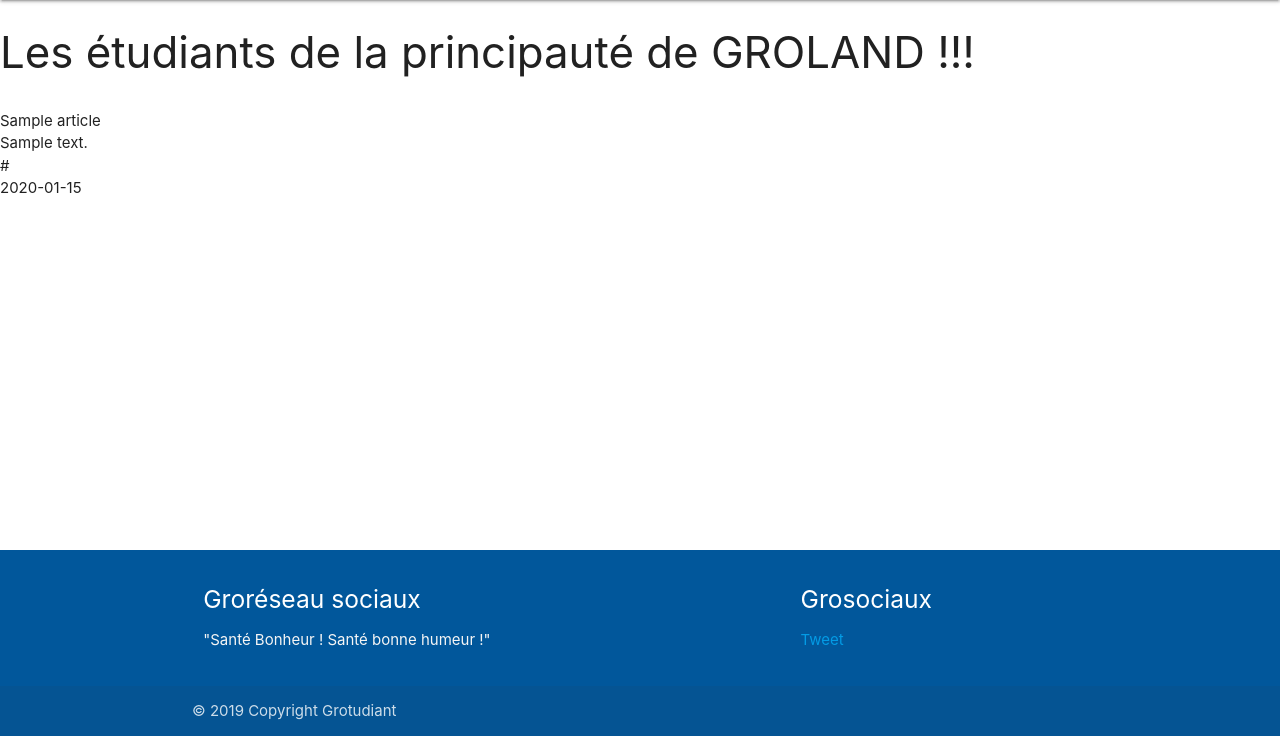
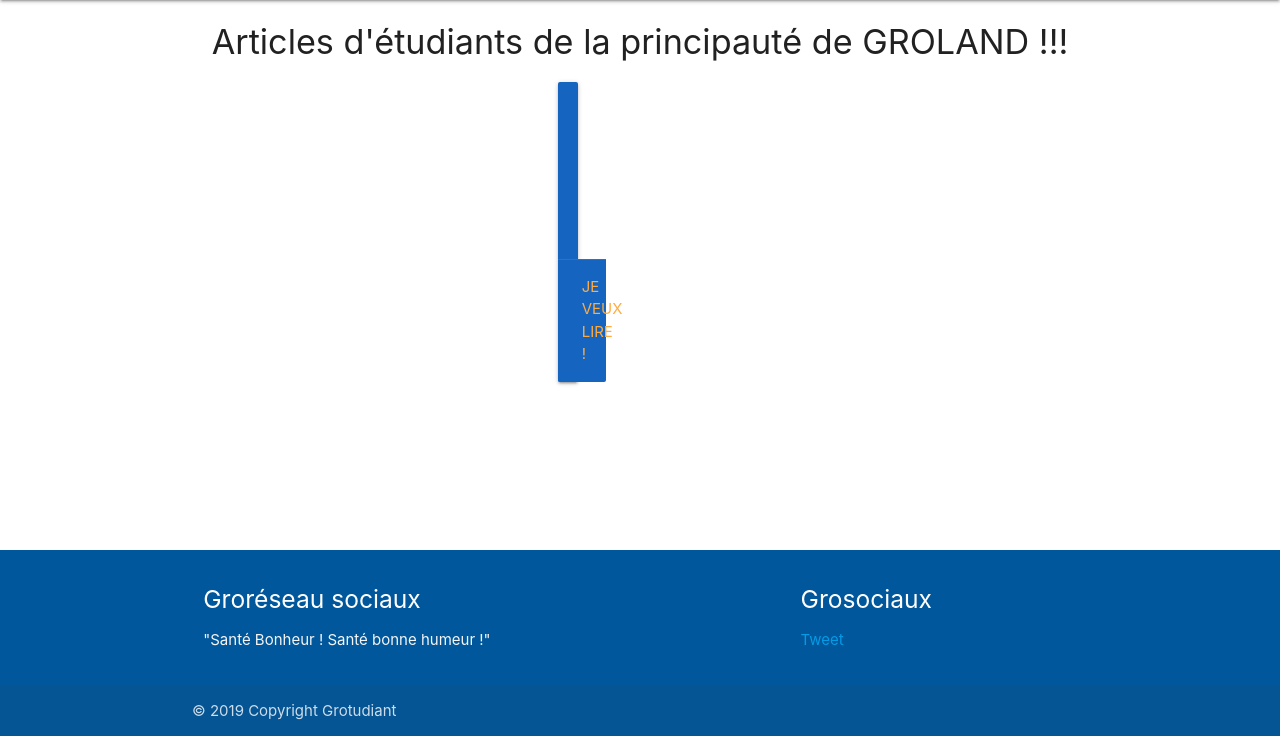
Before and after one commit to CedricDurand/grotudiant, a Symfony app: template templates/blog/index.html.twig in a window 1280 px wide. Shown: the part 64-800 px from the top of the page. Run offline with Twig, Linux system fonts and the light colour scheme; the template is opened without the code that fills it: most values are stand-ins (such as "Sample title", 1, 10 or a date in 2020); some libraries are stand-ins or nearby versions.

Commit message:
Début de la mise en place de la page index.

```diff
--- a/templates/blog/index.html.twig
+++ b/templates/blog/index.html.twig
@@ -1,17 +1,36 @@
 {% extends 'base.html.twig' %}
 
 {% block pageTitle %}
-<h3>Les étudiants de la principauté de GROLAND !!!</h3>
+<center><h4>Articles d'étudiants de la principauté de GROLAND !!!</h4></center>
 
-<ul>
+
   {% if articles %}
+      <div class="row">
+        <div class="col s6  offset-s1 ">
     {% for article in articles %}
-      <li>{{ article.titre }}</li>
-      <li>{{ article.content }}</li>
+
+          <div class="col s12 m10 l5" >
+            <div class="card small blue darken-3">
+              <div class="card-content white-text">
+                <span class="card-title">{{ article.titre }}</span>
+                <u>Publié le :</u> <b>{{article.published|date('Y-m-d')}} </b><br><br>
+                <p>{{ article.content |length > 110 ? article.content|slice(0, 110) ~ ' ...' : article.content}}</p>
+              </div>
+              <div class="card-action">
+                <a href="/post/{{ article.id }}">Je veux lire !</a>
+              </div>
+            </div>
+          </div>
+
+
+      <!-- <li>{{ article.titre }}</li>
+      <li>{{ article.content}}</li>
       <li>{{ article.getUrlAlias()}}</li>
-      <li>{{ article.published|date('Y-m-d') }}</li>
+      <li>{{ article.published|date('Y-m-d') }}</li> -->
     {% endfor %}
+          </div>
+      </div>
   {% endif %}
-</ul>
+
 
 {% endblock %}
```
Also changed, not shown: var/post.db, 2 other files.
